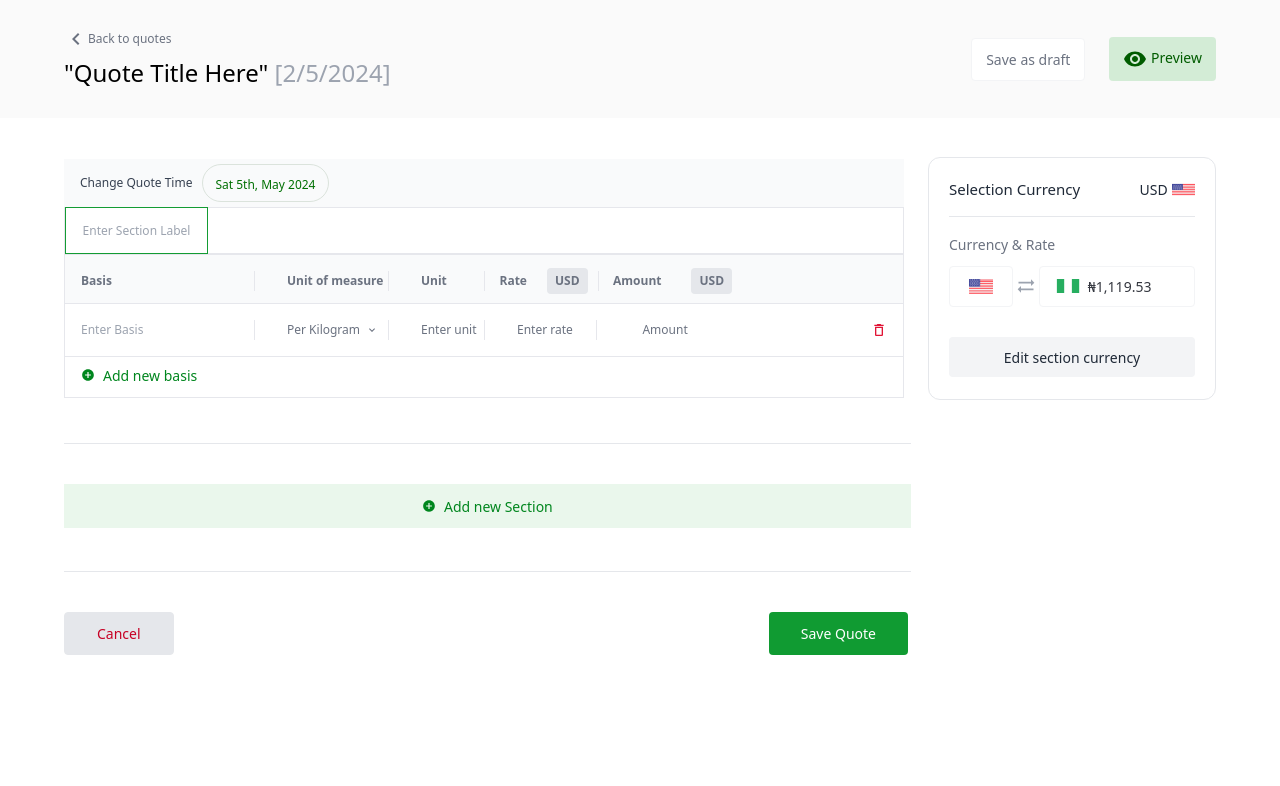
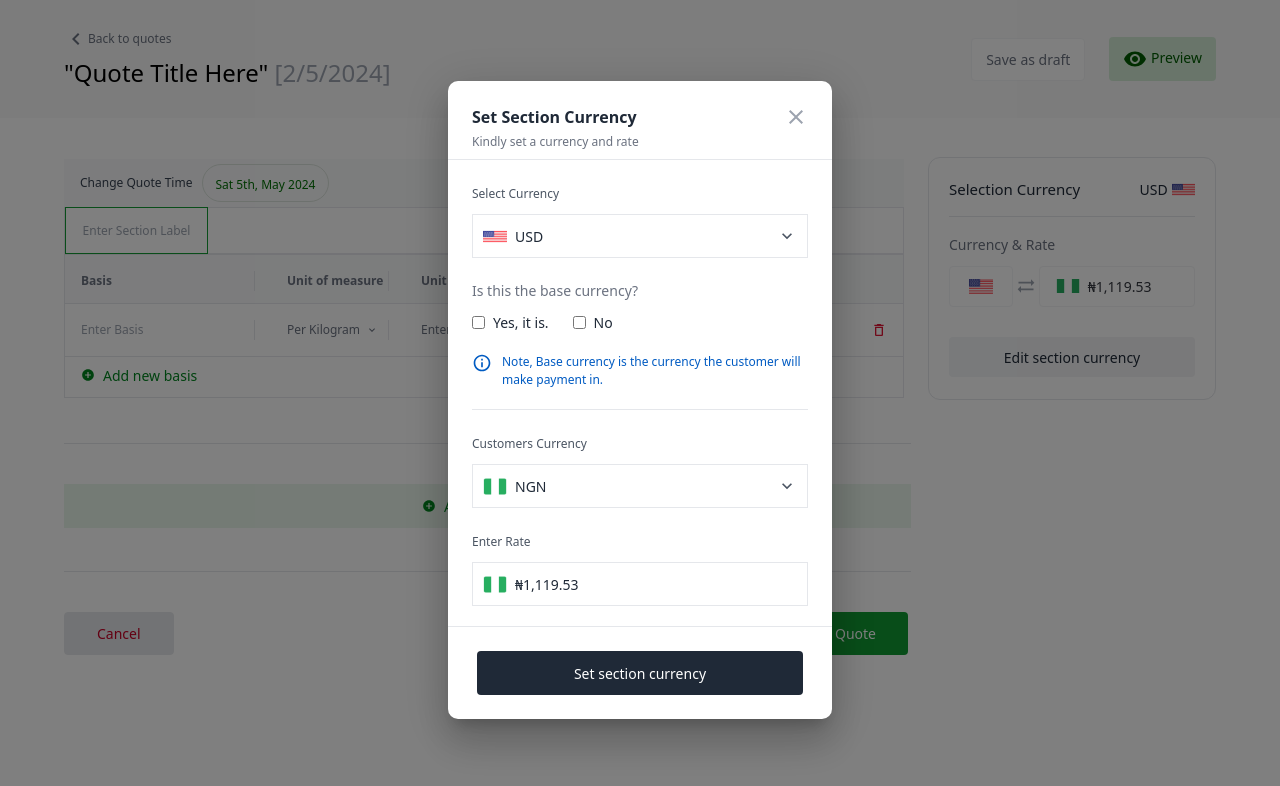
Before and after one commit to midezen/Oneport365-Interview-Task, a React (Vite) app: page /addnew in a window 1280 px wide. Both pictures are taken after a click on the button "Edit section currency". Shown: the top 786 px of the page. Built offline with nearby package versions, Linux system fonts and the light colour scheme.

Commit message:
completed Modal in addNew Page

```diff
--- a/src/components/CurrencyCard.tsx
+++ b/src/components/CurrencyCard.tsx
@@ -1,8 +1,24 @@
 import SyncAltIcon from "@mui/icons-material/SyncAlt";
 import usaFlag from "../img/usaFlag.png";
 import nigerianFlag from "../img/NigerianFlag.png";
+import Modal from "@mui/material/Modal";
+import Box from "@mui/material/Box";
+import EditCurrency from "./EditCurrency";
+import { useState } from "react";
 
-const CurrencyCard: React.FC = () => {
+const style = {
+  position: "absolute" as "absolute",
+  top: "50%",
+  left: "50%",
+  transform: "translate(-50%, -50%)",
+  bgcolor: "background.paper",
+  boxShadow: 24,
+};
+
+const CurrencyCard = ({ nigeria }: any) => {
+  const [open, setOpen] = useState(false);
+  const handleOpen = () => setOpen(true);
+  const handleClose = () => setOpen(false);
   return (
     <div
       id="container_bodySectionRight"
@@ -28,7 +44,7 @@ const CurrencyCard: React.FC = () => {
         <div className="flex items-center gap-[3px] mt-[10px]">
           <div className="rounded-[4px] border border-[#F3F4F6] py-[13px] px-[16px] w-[66px] h-[41px] flex items-center justify-center">
             <img
-              src={usaFlag}
+              src={nigeria ? nigerianFlag : usaFlag}
               alt="usaFlag"
               className="w-[24px] h-[15px] object-cover"
             />
@@ -54,9 +70,22 @@ const CurrencyCard: React.FC = () => {
           </div>
         </div>
       </div>
-      <button className="w-full mt-[30px] bg-[#F3F4F6] py-[10px] px-[14px] rounded-[4px] h-[40px] font-normal text-[14px] text-[#1F2937]">
+      <button
+        onClick={handleOpen}
+        className="w-full mt-[30px] bg-[#F3F4F6] py-[10px] px-[14px] rounded-[4px] h-[40px] font-normal text-[14px] text-[#1F2937]"
+      >
         Edit section currency
       </button>
+      <Modal
+        open={open}
+        onClose={handleClose}
+        aria-labelledby="modal-modal-title"
+        aria-describedby="modal-modal-description"
+      >
+        <Box sx={style} style={{ width: "30%", borderRadius: "10px" }}>
+          <EditCurrency handleClose={handleClose} />
+        </Box>
+      </Modal>
     </div>
   );
 };
--- /dev/null
+++ b/src/components/EditCurrency.tsx
@@ -0,0 +1,141 @@
+import CloseOutlinedIcon from "@mui/icons-material/CloseOutlined";
+import usaFlag from "../img/usaFlag.png";
+import KeyboardArrowDownIcon from "@mui/icons-material/KeyboardArrowDown";
+import InfoOutlinedIcon from "@mui/icons-material/InfoOutlined";
+import nigerianFlag from "../img/NigerianFlag.png";
+import { useState } from "react";
+
+const EditCurrency = ({ handleClose }: any) => {
+  const [input, setInput] = useState<string>("");
+
+  return (
+    <div id="wrapper">
+      <div id="top" className="flex justify-between h-[79px] border-b ">
+        <div className="flex flex-col gap-[4px]">
+          <span className="text-[16px] text-[#1F2937] font-semibold pt-[24px] pl-[24px]">
+            Set Section Currency
+          </span>
+          <span className="font-normal text-[12px] text-[#6B7280] pl-[24px]">
+            Kindly set a currency and rate
+          </span>
+        </div>
+        <CloseOutlinedIcon
+          style={{
+            marginRight: "24px",
+            marginTop: "24px",
+            color: "#9CA3AF",
+            cursor: "pointer",
+          }}
+          onClick={handleClose}
+        />
+      </div>
+
+      <div id="selectCurrency" className="mt-[20px]">
+        <span className="text-[#4B5563] text-[12px] font-medium mx-[24px] ">
+          Select Currency
+        </span>
+        <div className="border cursor-pointer flex justify-between items-center border-[#E5E7EB] mx-[24px] h-[44px] px-[10px] mt-[10px]">
+          <div className="flex gap-[8px] items-center">
+            <img src={usaFlag} alt="" className="w-[24px] h-[17px]" />
+            <span className="text-[14px] text-[#1F2937] font-normal">USD</span>
+          </div>
+          <KeyboardArrowDownIcon
+            style={{ width: "20px", height: "20px", color: "#4B5563" }}
+          />
+        </div>
+      </div>
+
+      <div id="question" className="mx-[24px] mt-[20px]">
+        <span className="text-[14px] text-[#6B7280]">
+          Is this the base currency?
+        </span>
+        <form
+          id="inputs"
+          className="text-[14px] text-[#1F2937] flex gap-[24px] items-center mt-[10px]"
+        >
+          <div className="flex items-center gap-[8px]">
+            <input
+              type="checkbox"
+              name="answer"
+              id="yes"
+              checked={input === "Yes"}
+              onClick={() => setInput("Yes")}
+            />
+            <label htmlFor="yes">Yes, it is.</label>
+          </div>
+          <div className="flex items-center gap-[8px]">
+            <input
+              type="checkbox"
+              name="answer"
+              id="No"
+              checked={input === "No"}
+              onClick={() => setInput("No")}
+            />
+            <label htmlFor="No">No</label>
+          </div>
+        </form>
+      </div>
+
+      <div id="info" className="flex gap-[10px] mx-[24px] mt-[20px]">
+        <InfoOutlinedIcon
+          style={{ color: "#005BC2", width: "20px", height: "20px" }}
+        />
+        <p className="text-[12px] text-[#005BC2]">
+          <span>Note,</span> Base currency is the currency the customer will
+          make payment in.
+        </p>
+      </div>
+
+      <hr className=" flex justify-center items-center mx-[24px] my-[20px]" />
+
+      <div
+        id="CustomersCurrency"
+        className={`mt-[20px] ${input === "Yes" && "opacity-[0.4]"}`}
+      >
+        <span className="text-[#4B5563] text-[12px] font-medium mx-[24px] ">
+          Customers Currency
+        </span>
+        <div className="border cursor-pointer flex justify-between items-center border-[#E5E7EB] mx-[24px] h-[44px] px-[10px] mt-[10px]">
+          <div className="flex gap-[8px] items-center">
+            <img src={nigerianFlag} alt="" className="w-[24px] h-[17px]" />
+            <span className="text-[14px] text-[#1F2937] font-normal">NGN</span>
+          </div>
+          <KeyboardArrowDownIcon
+            style={{ width: "20px", height: "20px", color: "#4B5563" }}
+          />
+        </div>
+      </div>
+
+      <div
+        id="EnterRate"
+        className={`mt-[20px] ${input === "Yes" && "opacity-[0.4]"}`}
+      >
+        <span className="text-[#4B5563] text-[12px] font-medium mx-[24px] ">
+          Enter Rate
+        </span>
+        <div className="border cursor-pointer flex justify-between items-center border-[#E5E7EB] mx-[24px] h-[44px] px-[10px] mt-[10px]">
+          <div className="flex gap-[8px] items-center">
+            <img src={nigerianFlag} alt="" className="w-[24px] h-[17px]" />
+            <span className="text-[14px] text-[#1F2937] font-normal">
+              ₦1,119.53
+            </span>
+          </div>
+        </div>
+      </div>
+
+      <div
+        id="buttonWrapper"
+        className="h-[93px] w-full border-t mt-[20px] flex items-center justify-center"
+      >
+        <button
+          onClick={handleClose}
+          className="h-[44px] items-center rounded-[4px] w-[85%] bg-[#1F2937] text-[14px] font-medium flex justify-center text-[#FFFFFF]"
+        >
+          Set section currency
+        </button>
+      </div>
+    </div>
+  );
+};
+
+export default EditCurrency;
--- a/src/pages/AddNew.tsx
+++ b/src/pages/AddNew.tsx
@@ -49,7 +49,7 @@ const AddNew: React.FC = () => {
               className="flex gap-[24px] items-center"
             >
               <Section remove setAddNewSection={setAddNewSection} />
-              <CurrencyCard />
+              <CurrencyCard nigeria />
             </div>
           )}
         </div>
```
